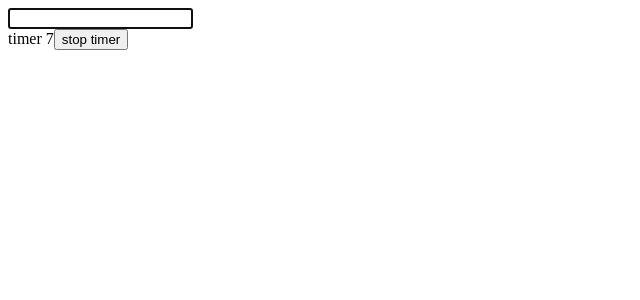
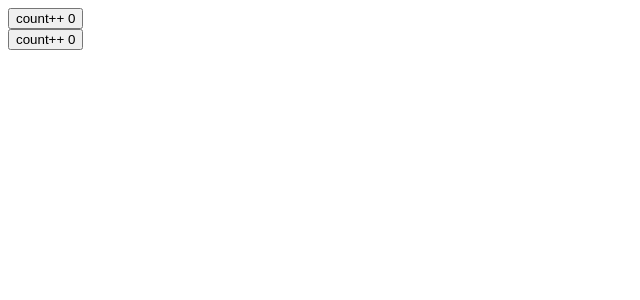
Before and after one commit to maikymk/estudo-react-hooks, a React (Create React App) app: page / in a window 1280 px wide. Shown: the top 300 px of the page, without its empty margins (0-640 px from the left). Built offline with nearby package versions, Linux system fonts and the light colour scheme.

Commit message:
treinamento custom hook básico

```diff
--- a/src/App.js
+++ b/src/App.js
@@ -14,7 +14,8 @@
 // import reducer, { INITIAL_STATE } from './components/Count/reducers';
 // import UseCallback from './components/UseCallback';
 // import UseMemo from './components/UseMemo';
-import UseRef from './components/UseRef';
+// import UseRef from './components/UseRef';
+import CustomHook from './components/CustomHook';
 
 export const UserContext = React.createContext();
 export const AgeContext = React.createContext();
@@ -54,7 +55,8 @@
       {/* <UseCallback /> */}
 
       {/* <UseMemo /> */}
-      <UseRef />
+      {/* <UseRef /> */}
+      <CustomHook />
     </div>
   );
 }
--- /dev/null
+++ b/src/components/CustomHook/DocumentTitle/index.js
@@ -0,0 +1,37 @@
+import React, { useState } from 'react'
+import useDocumentTitle from '../../../hooks/useDocumentTitle';
+
+function Title1() {
+    const [count, setCount] = useState(0);
+
+    useDocumentTitle(count);
+
+    return (
+        <div>
+            <button onClick={() => setCount(count + 1)}>count++ {count}</button>
+        </div>
+    )
+}
+
+function Title2() {
+    const [count, setCount] = useState(0);
+
+    useDocumentTitle(count);
+
+    return (
+        <div>
+            <button onClick={() => setCount(count + 1)}>count++ {count}</button>
+        </div>
+    )
+}
+
+function DocumentTitle() {
+    return (
+        <div>
+            <Title1 />
+            <Title2 />
+        </div>
+    )
+}
+
+export default DocumentTitle
--- /dev/null
+++ b/src/components/CustomHook/index.js
@@ -0,0 +1,13 @@
+import React from 'react'
+
+import DocumentTitle from './DocumentTitle'
+
+function CustomHook() {
+    return (
+        <div>
+            <DocumentTitle />
+        </div>
+    )
+}
+
+export default CustomHook
--- /dev/null
+++ b/src/hooks/useDocumentTitle.js
@@ -0,0 +1,9 @@
+import { useEffect } from 'react'
+
+function useDocumentTitle(count) {
+    useEffect(() => {
+        document.title = `count ${count}`
+    }, [count])
+}
+
+export default useDocumentTitle
```
